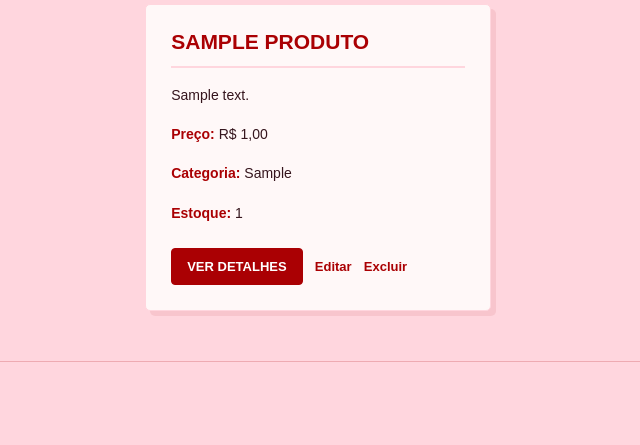
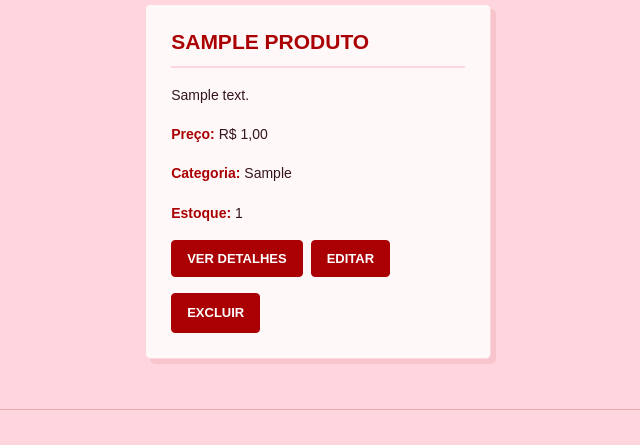
Before and after one commit to mpadilhadesouza58-spec/mafebeautyatu, a Django app: page /produtos/ in a window 1280 px wide. Shown: the part 405-850 px from the top of the page, without its empty margins (322-962 px from the left). Before the commit the page ends 767 px from the top, so only its background shows below. Run offline with Django 5.2, Linux system fonts and the light colour scheme; tables that the repository leaves empty hold one stand-in row (values such as "Sample post").

Commit message:
fiz configuração da mensagem de confirmação de exclusão e produto

```diff
--- a/produtos/templates/produtos/produto_list.html
+++ b/produtos/templates/produtos/produto_list.html
@@ -1,3 +1,4 @@
+
 {% load static %}
 <!DOCTYPE html>
 <html lang="pt-br">
@@ -12,6 +13,7 @@
 <body>
 
     <h1>Produtos</h1>
+
     <a href="{% url 'home' %}" class="botao-cadastro botao-inicio">
         Voltar ao início
     </a>
@@ -23,6 +25,7 @@
     <a href="{% url 'promocao_nova' %}" class="botao-cadastro">
         Cadastrar promoção
     </a>
+
     <form method="get">
         <input
             type="text"
@@ -59,6 +62,8 @@
                     {{ produto.estoque }}
                 </p>
 
+                <div class="acoes-produto">
+
                     <a href="{% url 'produto_detalhe' produto.pk %}">
                         Ver detalhes
                     </a>
@@ -67,9 +72,37 @@
                         Editar
                     </a>
 
-                <a href="{% url 'produto_excluir' produto.pk %}">
+                    <form
+                        method="post"
+                        action="{% url 'produto_excluir' produto.pk %}"
+                        onsubmit="return confirm('Tem certeza que deseja excluir este produto?');"
+                    >
+                        {% csrf_token %}
+
+                        <button
+                            type="submit"
+                            class="botao-excluir"
+                            style="
+                                display: inline-block;
+                                background-color: #AA0003;
+                                color: white;
+                                border: 1px solid #AA0003;
+                                border-radius: 4px;
+                                padding: 10px 15px;
+                                min-height: 40px;
+                                margin: 8px 8px 0 0;
+                                font-family: Arial, Helvetica, sans-serif;
+                                font-size: 13px;
+                                font-weight: bold;
+                                text-transform: uppercase;
+                                cursor: pointer;
+                            "
+                        >
                             Excluir
-                </a>
+                        </button>
+                    </form>
+
+                </div>
             </div>
 
             <hr>
--- a/static/css/produtos.css
+++ b/static/css/produtos.css
@@ -621,3 +621,49 @@ body:has(.detalhe-produto) {
     background: var(--pink) !important;
     color: var(--chilli) !important;
 }
+/* AÇÕES DOS PRODUTOS */
+
+.acoes-produto {
+    display: flex;
+    align-items: center;
+    flex-wrap: wrap;
+    gap: 8px;
+}
+
+.acoes-produto a,
+.acoes-produto button.botao-excluir {
+    display: inline-block;
+    width: auto;
+    min-height: auto;
+    margin: 0;
+    padding: 10px 15px;
+
+    background: var(--chilli);
+    color: white;
+    border: 1px solid var(--chilli);
+    border-radius: 4px;
+
+    font-family: Arial, Helvetica, sans-serif;
+    font-size: 13px;
+    font-weight: bold;
+    text-decoration: none;
+    text-transform: uppercase;
+    cursor: pointer;
+    transition: 0.25s ease;
+}
+
+.acoes-produto a:hover,
+.acoes-produto button.botao-excluir:hover {
+    background: var(--pink);
+    color: var(--chilli);
+    border-color: var(--pink);
+}
+
+.acoes-produto form {
+    display: inline-block;
+    margin: 0;
+    padding: 0;
+    background: transparent;
+    border: none;
+    box-shadow: none;
+}
```
Lines whose indentation alone changed are shown as unchanged.
